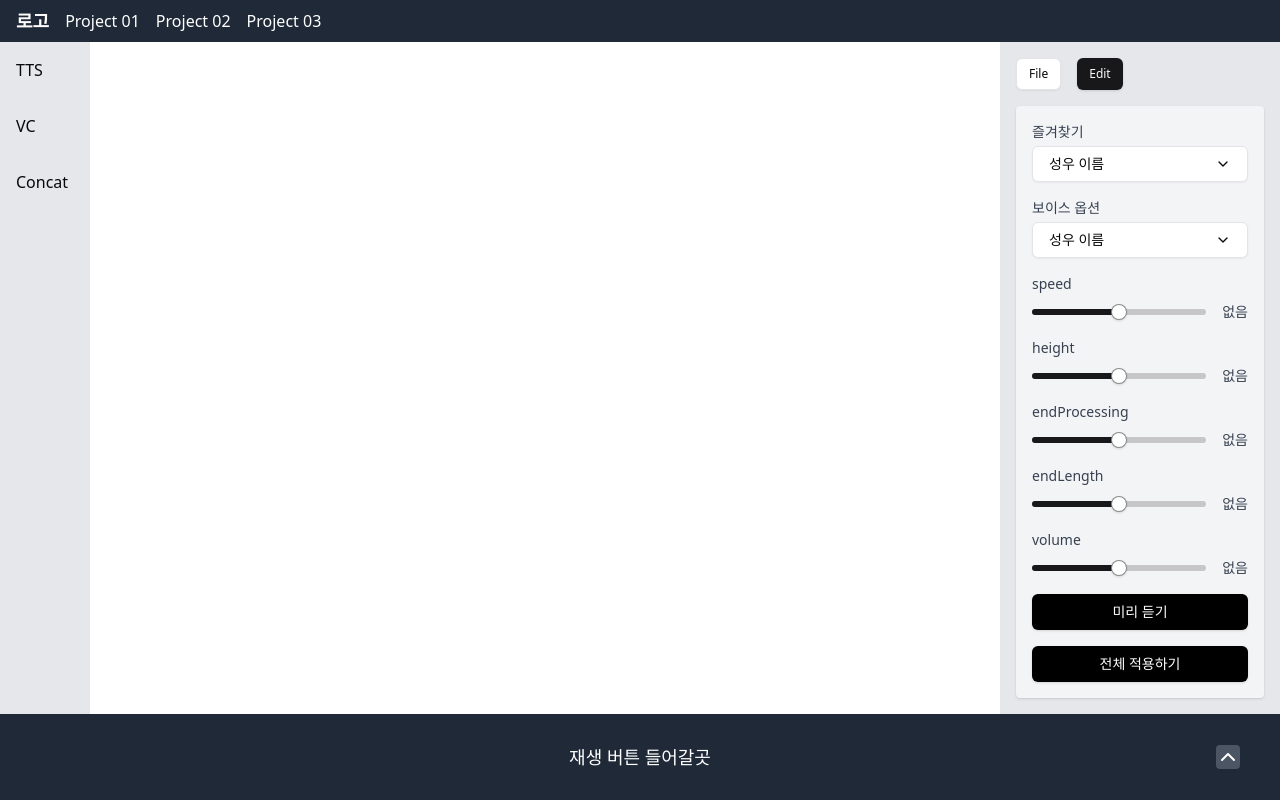
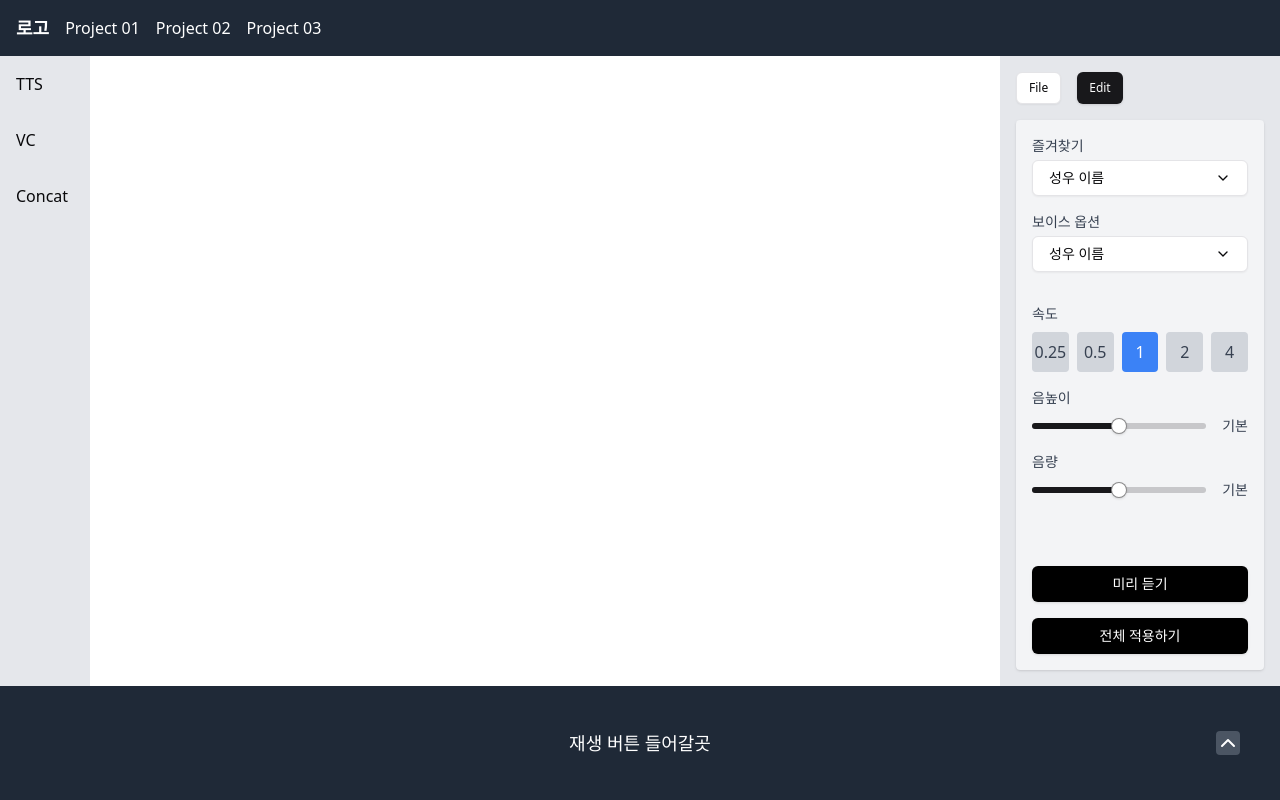
Before and after one commit to FC-DEV-FinalProject/FinalProject_5RE5_FE, a React (Vite) app: page /project in a window 1280 px wide. Both pictures are taken after a click on the button "Edit". Built offline with nearby package versions, Linux system fonts and the light colour scheme.

Commit message:
feat: speed 슬라이더에서 버튼으로 변경 (#46)

```diff
--- a/src/components/sidebar/sidebarContent/EditContent.tsx
+++ b/src/components/sidebar/sidebarContent/EditContent.tsx
@@ -1,5 +1,4 @@
 import { useState } from 'react';
-
 import { DropdownSelector } from '@/components/ui/dropDownSelector';
 import { SliderControl } from '@/components/ui/sliderControl';
 import { Button } from '@/components/ui/button';
@@ -10,25 +9,34 @@ const EditContent = () => {
   const [isPreviewLoading, setIsPreviewLoading] = useState(false);
   const [isApplyLoading, setIsApplyLoading] = useState(false);
 
-  const [sliders, setSliders] = useState({
-    speed: 0,
-    height: 0,
-    endProcessing: 0,
-    endLength: 0,
-    volume: 0,
-  });
+  // 속도 값을 블럭으로 표현
+  const speedValues = [0.25, 0.5, 1, 2, 4];
+  const [selectedSpeed, setSelectedSpeed] = useState(1); // 기본값 1
+
+  const handleSpeedClick = (value: number) => {
+    setSelectedSpeed(value);
+  };
+
+  const [sliders, setSliders] = useState([
+    { id: 'pitch', value: 0.0, label: '음높이', min: -20.0, max: 20.0 },
+    { id: 'volume', value: 0.0, label: '음량', min: -10.0, max: 10.0 },
+  ]);
 
   const handleSliderChange = (id: string, value: number) => {
-    setSliders((prev) => ({
-      ...prev,
-      [id]: value,
-    }));
+    setSliders((prev) =>
+      prev.map((slider) => (slider.id === id ? { ...slider, value } : slider))
+    );
   };
 
   const handlePreview = async () => {
     try {
       setIsPreviewLoading(true);
-      // 미리 듣기 로직 구현
+      console.log(
+        '미리 듣기: 속도 값 -',
+        selectedSpeed,
+        ', 음높이 및 음량 값 -',
+        sliders
+      );
     } catch (error) {
       console.error('미리 듣기 실패:', error);
     } finally {
@@ -39,7 +47,12 @@ const EditContent = () => {
   const handleApply = async () => {
     try {
       setIsApplyLoading(true);
-      // 전체 적용 로직 구현
+      console.log(
+        '전체 적용: 속도 값 -',
+        selectedSpeed,
+        ', 음높이 및 음량 값 -',
+        sliders
+      );
     } catch (error) {
       console.error('전체 적용 실패:', error);
     } finally {
@@ -58,7 +71,6 @@ const EditContent = () => {
           onChange={setSelectedFavorite}
           options={['Wimon', '원준', 'James']}
         />
-
         {/* 보이스 옵션 Dropdown */}
         <DropdownSelector
           label='보이스 옵션'
@@ -67,13 +79,35 @@ const EditContent = () => {
           options={['Wimon', '원준', 'James']}
         />
 
-        {/* 슬라이더 */}
-        {Object.entries(sliders).map(([id, value]) => (
+        {/* 속도 블럭 선택 */}
+        <div className='flex flex-col gap-2 mt-4'>
+          <label className='text-sm font-medium text-gray-700'>속도</label>
+          <div className='flex gap-2'>
+            {speedValues.map((value) => (
+              <button
+                key={value}
+                onClick={() => handleSpeedClick(value)}
+                className={`flex-1 py-2 rounded ${
+                  selectedSpeed === value
+                    ? 'bg-blue-500 text-white'
+                    : 'bg-gray-300 text-gray-700'
+                }`}
+              >
+                {value}
+              </button>
+            ))}
+          </div>
+        </div>
+
+        {/* 음높이 및 음량 슬라이더 */}
+        {sliders.map((slider) => (
           <SliderControl
-            key={id}
-            label={id}
-            value={value}
-            onChange={(v) => handleSliderChange(id, v[0])}
+            key={slider.id}
+            label={slider.label}
+            value={slider.value}
+            onChange={(v) => handleSliderChange(slider.id, v[0])}
+            min={slider.min}
+            max={slider.max}
           />
         ))}
       </div>
--- a/src/components/ui/sliderControl.tsx
+++ b/src/components/ui/sliderControl.tsx
@@ -4,10 +4,14 @@ export const SliderControl = ({
   label,
   value,
   onChange,
+  min,
+  max,
 }: {
   label: string;
   value: number;
   onChange: (value: number[]) => void;
+  min: number;
+  max: number;
 }) => {
   return (
     <div className='flex flex-col items-start w-full gap-2'>
@@ -18,12 +22,13 @@ export const SliderControl = ({
         <Slider
           value={[value]}
           onValueChange={(v) => onChange(v)}
-          max={100}
-          min={-100}
+          max={max}
+          min={min}
+          step={0.1} // 소수점 조정을 위한 step 추가
           className='flex-1'
         />
         <span className='text-sm font-medium text-gray-700'>
-          {value ? value : '없음'}
+          {value ? value.toFixed(2) : '기본'}
         </span>
       </div>
     </div>
--- a/src/layout/ProjectLayout.tsx
+++ b/src/layout/ProjectLayout.tsx
@@ -31,7 +31,7 @@ const ProjectLayout = () => {
   const [activeTab, setActiveTab] = useState<'file' | 'edit'>('file');
 
   // 현재 URL에서 projectId 가져오기
-  const { projectId } = useParams();
+  const { projectId, selectedMenu } = useParams();
 
   // Footer 토글 함수
   const toggleFooter = () => {
```
